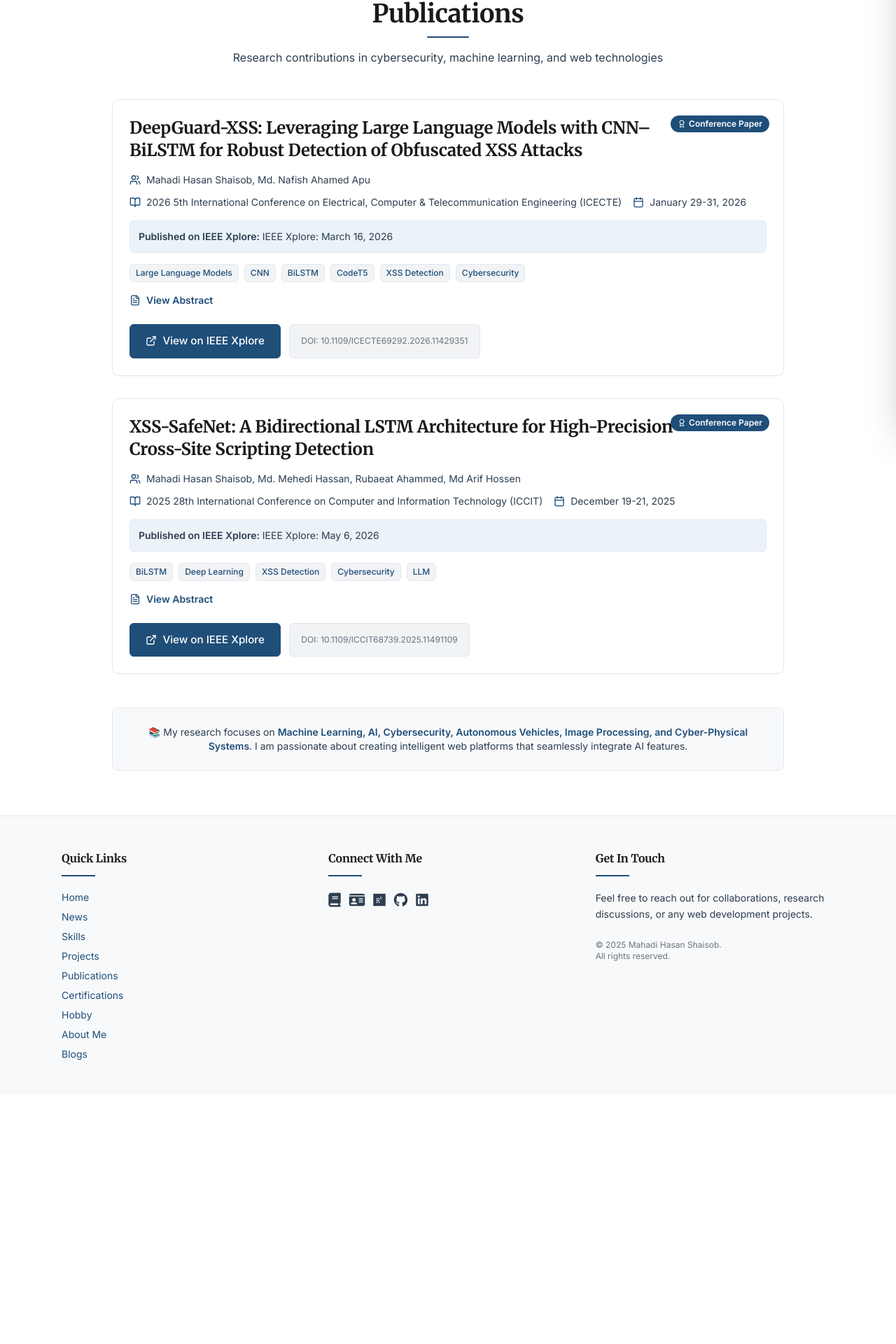
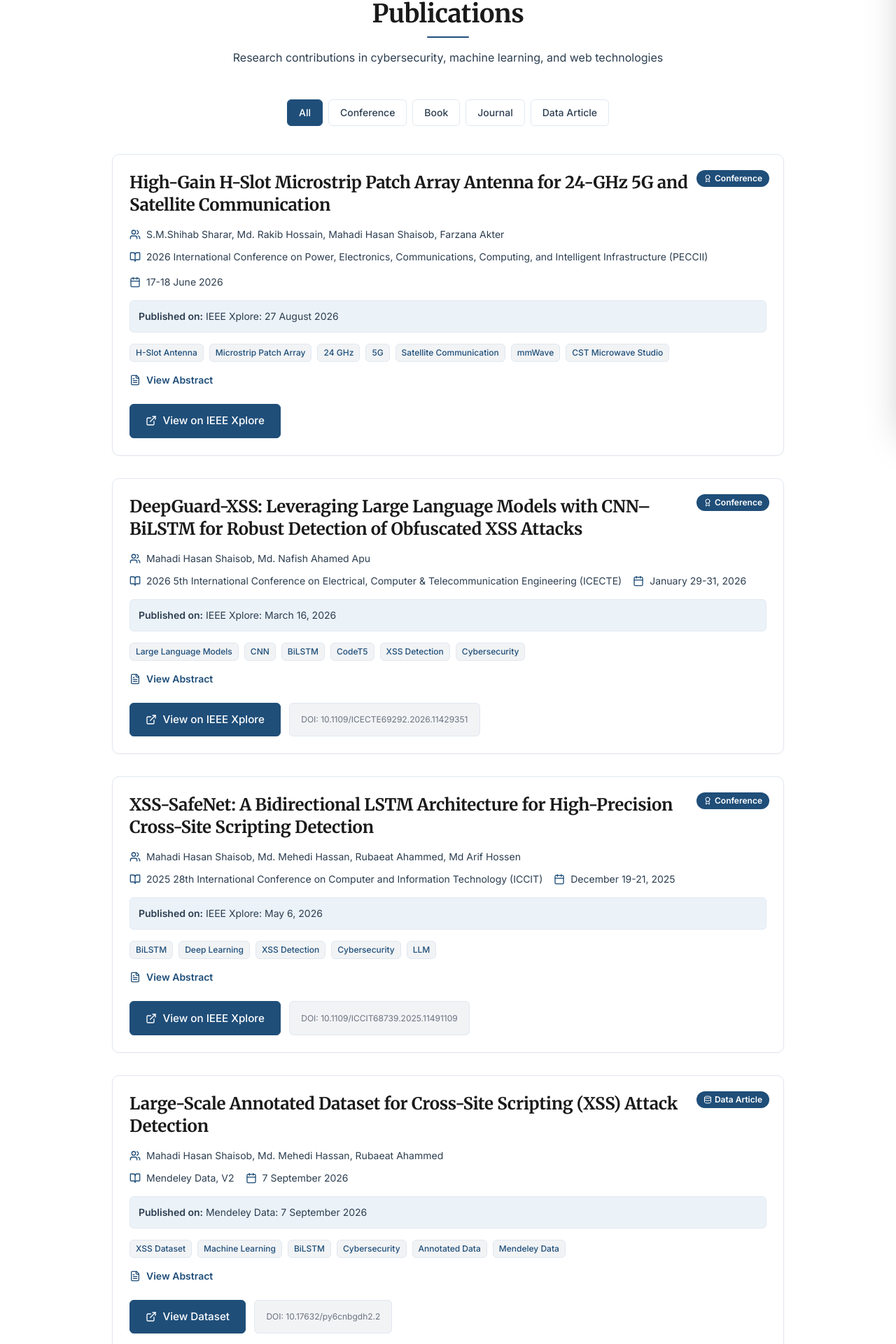
Before and after one commit to shoisob2004037/portfolio2, a React (Vite) app: page /publications in a window 1280 px wide. Shown: the part 189-2109 px from the top of the page at 70% size. Before the commit the page ends 1753 px from the top, so only its background shows below. Built offline with nearby package versions, Linux system fonts and the light colour scheme; no server answers.

Commit message:
updated publications

```diff
--- a/src/components/Navbar.jsx
+++ b/src/components/Navbar.jsx
@@ -30,7 +30,7 @@ const Navbar = () => {
     { to: "/projects", icon: <ListChecks className="w-4 h-4" />, label: "Projects" },
     { to: "/publications", icon: <FileText className="w-4 h-4" />, label: "Publications" },
     { to: "/certifications", icon: <Award className="w-4 h-4" />, label: "Certifications" },
-    { to: "/hobby", icon: <BookOpen className="w-4 h-4" />, label: "Hobbies" },
+   // { to: "/hobby", icon: <BookOpen className="w-4 h-4" />, label: "Hobbies" },
     { to: "/blogs", icon: <Camera className="w-4 h-4" />, label: "Blogs" },
   ];
 
--- a/src/pages/News.jsx
+++ b/src/pages/News.jsx
@@ -14,6 +14,34 @@ import {
 } from "lucide-react";
 
 const initialNewsData = [
+  {
+    id: "news-16",
+    date: "2026-09-05",
+    formattedDate: "September 05, 2026",
+    title: "Joined as Research Supervisor & Mentor at ResearchBuddy AI",
+    type: "Academic Appointment",
+    description:
+      'Joined ResearchBuddy AI platform as a Research Supervisor and Mentor, leading the "Cybersecurity and Cyber-Physical Systems Security Lab". Currently supervising 15 students, mentoring them on the fundamentals of research methodology, scholarly writing, and the publication process in the domains of cybersecurity and cyber-physical systems security.',
+    tags: [
+      "Research Supervision",
+      "Mentorship",
+      "Cybersecurity",
+      "Cyber-Physical Systems",
+      "ResearchBuddy AI",
+    ],
+  },
+    {
+    id: "news-15",
+    date: "2026-08-27",
+    formattedDate: "August 27, 2026",
+    title: "Paper Officially Published on IEEE Xplore",
+    type: "Publication",
+    description:
+      'Our paper titled "High-Gain H-Slot Microstrip Patch Array Antenna for 24-GHz 5G and Satellite Communication" is now officially published and indexed on IEEE Xplore.',
+    link: "https://ieeexplore.ieee.org/document/11661841",
+    linkText: "Read Paper on IEEE Xplore",
+    tags: ["IEEE Xplore", "Antenna Design", "5G", "Satellite Communication", "Indexed Paper"],
+  },
   {
     id: "news-14",
     date: "2026-08-14",
--- a/src/pages/Publications.jsx
+++ b/src/pages/Publications.jsx
@@ -2,7 +2,7 @@
 
 import { useState } from "react";
 import { useTheme } from "../context/ThemeContext";
-import { motion } from "framer-motion";
+import { motion, AnimatePresence } from "framer-motion";
 import {
   FileText,
   ExternalLink,
@@ -10,15 +10,45 @@ import {
   Award,
   BookOpen,
   Users,
+  Database,
 } from "lucide-react";
 
 const Publications = () => {
   const { darkMode } = useTheme();
   const [expandedAbstract, setExpandedAbstract] = useState(null);
+  const [activeFilter, setActiveFilter] = useState("All");
+
+  const filters = ["All", "Conference", "Book", "Journal", "Data Article"];
 
   const publications = [
     {
+      id: 3,
+      type: "Conference",
+      title:
+        "High-Gain H-Slot Microstrip Patch Array Antenna for 24-GHz 5G and Satellite Communication",
+      authors:
+        "S.M.Shihab Sharar, Md. Rakib Hossain, Mahadi Hasan Shaisob, Farzana Akter",
+      conference:
+        "2026 International Conference on Power, Electronics, Communications, Computing, and Intelligent Infrastructure (PECCII)",
+      location: "Pabna, Bangladesh",
+      date: "17-18 June 2026",
+      publishedOn: "IEEE Xplore: 27 August 2026",
+      link: "https://ieeexplore.ieee.org/document/11661841",
+      abstract:
+        "A high-gain H-slot microstrip patch array antenna developed for satellite and millimeter-wave (mmWave) communication at 24 GHz is presented in this work. CST Microwave Studio is used for the antenna's design and analysis. In comparison to traditional rectangular patch arrays, each radiating patch element has an H-shaped slot that improves antenna gain, surface current distribution, resulting to improved radiation performance and impedance matching. A Rogers RO3006 substrate with a thickness of 0.254 mm and a relative permittivity of εr ≈6.15 is used to implement the suggested antenna. To ensure appropriate impedance matching and consistent power distribution among the array members, a corporate feed network is employed. With about 75% radiation efficiency, the antenna reaches a peak gain of 15.8 dBi.",
+      technologies: [
+        "H-Slot Antenna",
+        "Microstrip Patch Array",
+        "24 GHz",
+        "5G",
+        "Satellite Communication",
+        "mmWave",
+        "CST Microwave Studio",
+      ],
+    },
+    {
       id: 1,
+      type: "Conference",
       title:
         "DeepGuard-XSS: Leveraging Large Language Models with CNN–BiLSTM for Robust Detection of Obfuscated XSS Attacks",
       authors: "Mahadi Hasan Shaisob, Md. Nafish Ahamed Apu",
@@ -41,6 +71,7 @@ const Publications = () => {
     },
     {
       id: 2,
+      type: "Conference",
       title:
         "XSS-SafeNet: A Bidirectional LSTM Architecture for High-Precision Cross-Site Scripting Detection",
       authors:
@@ -62,7 +93,73 @@ const Publications = () => {
         "LLM",
       ],
     },
+    {
+      id: 4,
+      type: "Data Article",
+      title:
+        "Large-Scale Annotated Dataset for Cross-Site Scripting (XSS) Attack Detection",
+      authors: "Mahadi Hasan Shaisob, Md. Mehedi Hassan, Rubaeat Ahammed",
+      conference: "Mendeley Data, V2",
+      location: "",
+      date: "7 September 2026",
+      publishedOn: "Mendeley Data: 7 September 2026",
+      link: "https://data.mendeley.com/datasets/py6cnbgdh2/2",
+      doi: "10.17632/py6cnbgdh2.2",
+      abstract:
+        "This dataset contains 1,831,254 records specifically curated to support research on detecting Cross-Site Scripting (XSS) attacks using machine learning techniques. Each record consists of two fields: Query: A text input representing potential web payloads, user inputs, or script content extracted from diverse sources of benign and malicious web traffic. Label: A binary classification label indicating whether the entry is malicious (1) or benign (0). The dataset is heavily diversified and deduplicated to ensure minimal bias and high generalization capacity for model training. It features a malicious-to-benign ratio of approximately 60:40, making it particularly suitable for evaluating both detection and false positive rates of machine learning and deep learning models. Key Features: Total Records: 1,831,254; Benign Records (Label = 0): 666,484; Malicious Records (Label = 1): 1,164,770; Structure: Two columns – Query (textual payload) and Label (binary indicator: 1 = malicious, 0 = benign). This dataset underpins the research paper 'Bi-LSTM Approach for Cross-Site Scripting (XSS) Attack Detection' submitted to the International Conference on Computer and Information Technology (ICCIT), Cox's Bazar.",
+      technologies: [
+        "XSS Dataset",
+        "Machine Learning",
+        "BiLSTM",
+        "Cybersecurity",
+        "Annotated Data",
+        "Mendeley Data",
+      ],
+    },
+    {
+      id: 5,
+      type: "Data Article",
+      title:
+        "Large-Scale Annotated Dataset for Cross-Site Scripting (XSS) Attack Detection",
+      authors: "Md Mehedi Hassan, Mahadi Hasan Shaisob, Rubaeat Ahammed",
+      conference: "IEEE DataPort",
+      location: "",
+      date: "2026",
+      publishedOn: "IEEE DataPort: 2026",
+      link: "https://ieee-dataport.org/documents/large-scale-annotated-dataset-cross-site-scripting-xss-attack-detection",
+      doi: "10.21227/5w2z-3v64",
+      abstract:
+        "This dataset contains 1,831,254 records specifically curated to support research on detecting Cross-Site Scripting (XSS) attacks using machine learning techniques. Each record consists of two fields: Query: A text input representing potential web payloads, user inputs, or script content extracted from diverse sources of benign and malicious web traffic. Label: A binary classification label indicating whether the entry is malicious (1) or benign (0). The dataset is heavily diversified and deduplicated to ensure minimal bias and high generalization capacity for model training. It features a malicious-to-benign ratio of approximately 60:40, making it particularly suitable for evaluating both detection and false positive rates of machine learning and deep learning models. Key Features: Size: 1,831,254 records; Structure: Two columns – Query (textual payload) and Label (binary indicator: 1 = malicious, 0 = benign). This dataset underpins the research paper 'Bi-LSTM Approach for Cross-Site Scripting (XSS) Attack Detection' submitted to the International Conference on Computer and Information Technology (ICCIT), Cox's Bazar.",
+      technologies: [
+        "XSS Dataset",
+        "Machine Learning",
+        "BiLSTM",
+        "Cybersecurity",
+        "Annotated Data",
+        "IEEE DataPort",
+      ],
+    },
   ];
+
+  const filteredPublications =
+    activeFilter === "All"
+      ? publications
+      : publications.filter((pub) => pub.type === activeFilter);
+
+  const getTypeIcon = (type) => {
+    switch (type) {
+      case "Conference":
+        return <Award className="w-3 h-3" />;
+      case "Data Article":
+        return <Database className="w-3 h-3" />;
+      case "Book":
+        return <BookOpen className="w-3 h-3" />;
+      case "Journal":
+        return <FileText className="w-3 h-3" />;
+      default:
+        return <Award className="w-3 h-3" />;
+    }
+  };
 
   return (
     <section className="min-h-screen py-16 bg-[var(--bg-primary)]">
@@ -87,19 +184,43 @@ const Publications = () => {
           </p>
         </motion.div>
 
+        {/* Filter Tabs */}
+        <motion.div
+          initial={{ opacity: 0, y: 15 }}
+          animate={{ opacity: 1, y: 0 }}
+          transition={{ duration: 0.5, delay: 0.1 }}
+          className="flex flex-wrap justify-center gap-2 mb-10"
+        >
+          {filters.map((filter) => (
+            <button
+              key={filter}
+              onClick={() => setActiveFilter(filter)}
+              className={`px-4 py-2 rounded-md text-sm font-medium transition-all duration-200 border ${
+                activeFilter === filter
+                  ? "bg-[var(--accent)] text-white border-[var(--accent)]"
+                  : "bg-[var(--bg-elevated)] text-[var(--text-secondary)] border-[var(--border-color)] hover:border-[var(--accent)]"
+              }`}
+            >
+              {filter}
+            </button>
+          ))}
+        </motion.div>
+
         <div className="space-y-8">
-          {publications.map((pub, index) => (
+          <AnimatePresence>
+            {filteredPublications.map((pub, index) => (
               <motion.div
                 key={pub.id}
                 initial={{ opacity: 0, y: 30 }}
                 animate={{ opacity: 1, y: 0 }}
+                exit={{ opacity: 0, y: -20 }}
                 transition={{ duration: 0.5, delay: index * 0.1 }}
                 className="academic-card relative"
               >
                 <div className="absolute top-5 right-5">
                   <span className="inline-flex items-center gap-1 px-2.5 py-1 rounded-full text-xs font-semibold bg-[var(--accent)] text-white">
-                  <Award className="w-3 h-3" />
-                  Conference Paper
+                    {getTypeIcon(pub.type)}
+                    {pub.type}
                   </span>
                 </div>
 
@@ -115,28 +236,32 @@ const Publications = () => {
                 </div>
 
                 <div className="flex flex-wrap gap-4 mb-4">
+                  {pub.conference && (
                     <div className="flex items-center gap-2">
                       <BookOpen className="w-4 h-4 text-[var(--accent)]" />
                       <span className="text-sm text-[var(--text-secondary)]">
                         {pub.conference}
                       </span>
                     </div>
+                  )}
+                  {pub.date && (
                     <div className="flex items-center gap-2">
                       <Calendar className="w-4 h-4 text-[var(--accent)]" />
                       <span className="text-sm text-[var(--text-secondary)]">
                         {pub.date}
                       </span>
                     </div>
+                  )}
                 </div>
 
+                {pub.publishedOn && (
                   <div className="mb-4 p-3 rounded-md bg-[var(--accent-light)] border border-[var(--border-color)]">
                     <p className="text-sm text-[var(--text-secondary)]">
-                  <span className="font-semibold">
-                    Published on IEEE Xplore:
-                  </span>{" "}
+                      <span className="font-semibold">Published on:</span>{" "}
                       {pub.publishedOn}
                     </p>
                   </div>
+                )}
 
                 <div className="flex flex-wrap gap-2 mb-4">
                   {pub.technologies.map((tech, idx) => (
@@ -186,7 +311,7 @@ const Publications = () => {
                     className="btn-academic"
                   >
                     <ExternalLink className="w-4 h-4" />
-                  View on IEEE Xplore
+                    {pub.type === "Data Article" ? "View Dataset" : "View on IEEE Xplore"}
                   </a>
                   {pub.doi && (
                     <span className="inline-flex items-center gap-2 px-4 py-2 rounded-md text-xs bg-[var(--bg-tertiary)] text-[var(--text-muted)] border border-[var(--border-color)]">
@@ -196,16 +321,17 @@ const Publications = () => {
                 </div>
               </motion.div>
             ))}
+          </AnimatePresence>
         </div>
 
-        {publications.length === 0 && (
+        {filteredPublications.length === 0 && (
           <div className="text-center py-16 academic-card">
             <FileText className="w-12 h-12 mx-auto mb-4 text-[var(--text-muted)]" />
             <h3 className="font-serif text-lg font-semibold mb-2 text-[var(--text-primary)]">
-              No Publications Yet
+              No publications found
             </h3>
             <p className="text-[var(--text-secondary)]">
-              Research publications will be added soon. Stay tuned!
+              No {activeFilter.toLowerCase()} publications available yet.
             </p>
           </div>
         )}
```
Also changed, not shown: 1 other file (tests, documents, lock files or other folders). Lines whose indentation alone changed are shown as unchanged.
